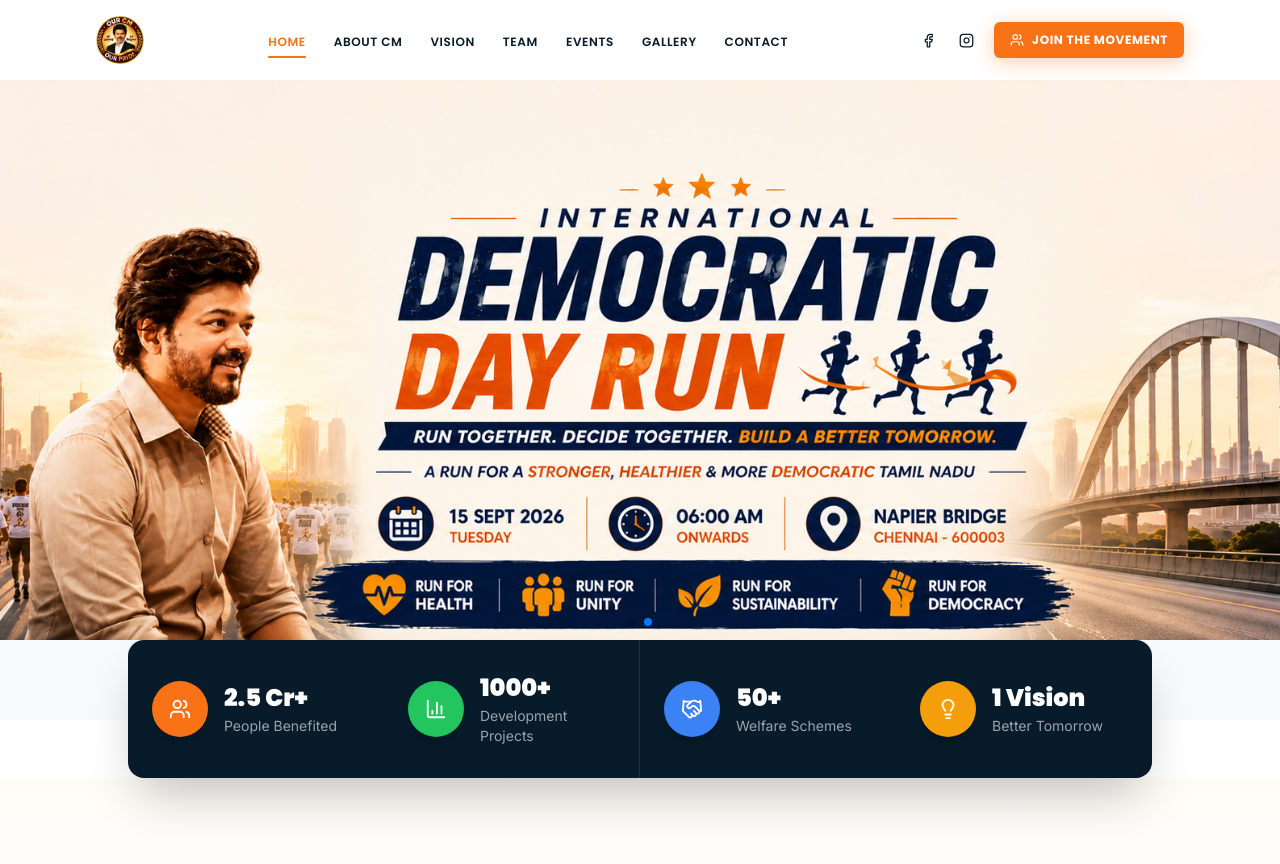
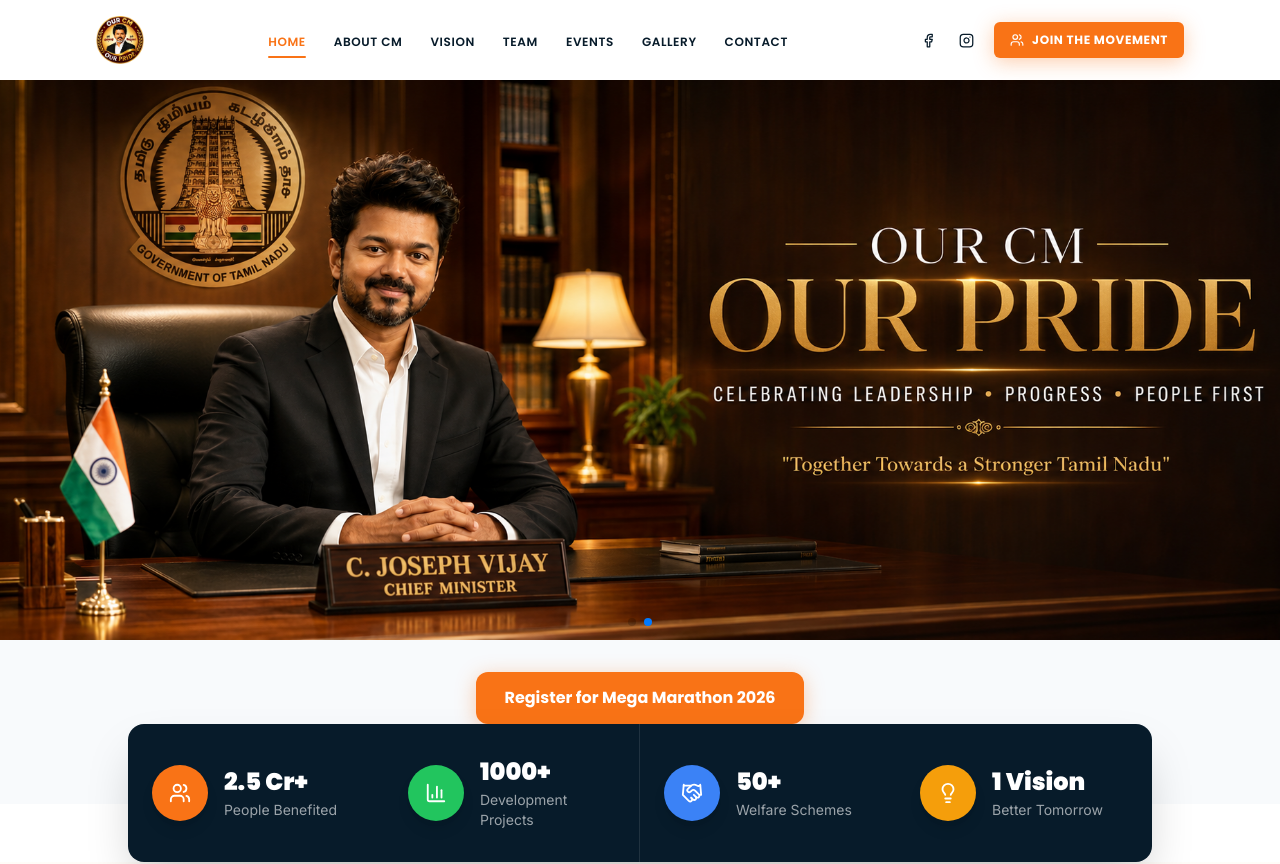
Before and after one commit to rockylazarus777-dot/ourcmourpride, a Next.js app: page / in a window 1280 px wide. Shown: the top 864 px of the page. Built offline with nearby package versions, Linux system fonts and the light colour scheme.

Commit message:
Update Instagram link and marathon banner navigation

```diff
--- a/components/hero/HeroSlider.tsx
+++ b/components/hero/HeroSlider.tsx
@@ -19,12 +19,12 @@ export interface HeroSlide {
 const defaultSlides: HeroSlide[] = [
   {
     id: 1,
-    imageSrc: "/images/cm1.png",
+    imageSrc: "/images/our_cm_1600x650.png",
     alt: "My CM My Pride Banner 1",
   },
   {
     id: 2,
-    imageSrc: "/images/our_cm_1600x650.png",
+    imageSrc: "/images/cm1.png",
     alt: "My CM My Pride Banner 2",
   }
 ];
@@ -73,8 +73,9 @@ export default function HeroSlider({
         }}
         className={`w-full ${sliderHeightClass}`}
       >
-        {slides.map((slide) => {
-          const image = (
+        {slides.map((slide) => (
+          <SwiperSlide key={slide.id}>
+            <div className="relative w-full h-full">
               <Image
                 src={slide.imageSrc}
                 alt={slide.alt}
@@ -83,29 +84,28 @@ export default function HeroSlider({
                 sizes="100vw"
                 className="object-cover object-[center_56%]"
               />
-          );
+            </div>
+          </SwiperSlide>
+        ))}
+      </Swiper>
 
-          // Only the Mega Marathon banner is clickable — it links straight
-          // to registration. Other slides render as before (plain, non-link).
-          const isMarathonBanner = slide.imageSrc === "/images/our_cm_1600x650.png";
-
-          return (
-            <SwiperSlide key={slide.id}>
-              {isMarathonBanner ? (
+      {/* Registration CTA — deliberately placed below the banner rather
+          than overlaid on it: both slide images are densely packed
+          edge-to-edge (title, date/time/location, a full-width icon
+          strip along the bottom, the person on the left), so there is
+          no crop-safe zone at any breakpoint to place a button over
+          without covering real content. A single static CTA here also
+          avoids flicker as the slider auto-rotates between images. */}
+      {variant === "default" && (
+        <div className="flex justify-center px-4 mt-4 sm:mt-6 md:mt-8">
           <Link
             href="/events/marathon/register"
-                  className="relative block w-full h-full cursor-pointer"
-                  aria-label="Register for Our CM Our Pride Mega Marathon 2026"
+            className="inline-flex items-center justify-center max-w-[calc(100%-32px)] rounded-lg sm:rounded-xl bg-primary px-5 py-2.5 sm:px-7 sm:py-3.5 font-poppins font-bold text-xs sm:text-sm md:text-base text-white text-center shadow-orange transition-all duration-200 hover:bg-orange-600 hover:scale-[1.02] active:scale-95"
           >
-                  {image}
+            Register for Mega Marathon 2026
           </Link>
-              ) : (
-                <div className="relative w-full h-full">{image}</div>
+        </div>
       )}
-            </SwiperSlide>
-          );
-        })}
-      </Swiper>
     </section>
   );
 }
```
Also changed, not shown: 1 other file (tests, documents, lock files or other folders). Lines whose indentation alone changed are shown as unchanged.
